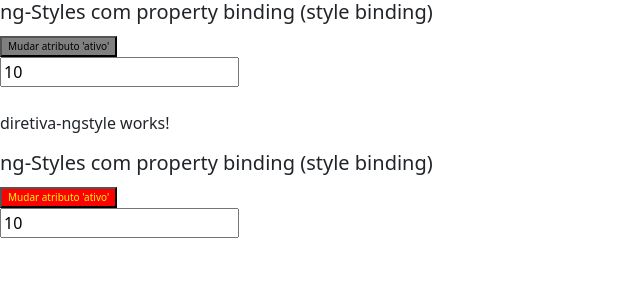
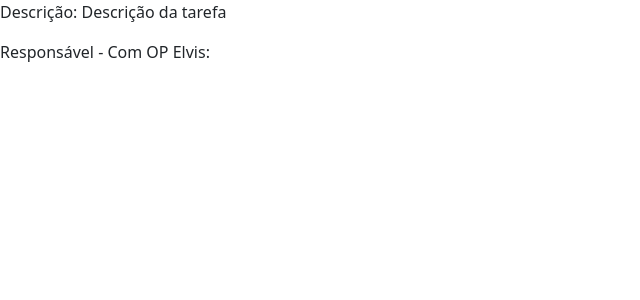
Before and after one commit to silasgon/update-angular_2, an Angular app in the folder diretivas/: page / in a window 1280 px wide. Shown: the top 300 px of the page, without its empty margins (0-640 px from the left). Built offline with nearby package versions, Linux system fonts and the light colour scheme.

Commit message:
Operador Elvis

```diff
--- a/diretivas/src/app/app.component.html
+++ b/diretivas/src/app/app.component.html
@@ -6,4 +6,6 @@
 
 <!-- <app-diretiva-ngclass></app-diretiva-ngclass> -->
 
-<app-diretiva-ngstyle></app-diretiva-ngstyle>
+<!-- <app-diretiva-ngstyle></app-diretiva-ngstyle> -->
+
+<app-operador-elvis></app-operador-elvis>
--- a/diretivas/src/app/app.module.ts
+++ b/diretivas/src/app/app.module.ts
@@ -9,6 +9,7 @@
 import { DiretivaNgclassComponent } from './diretiva-ngclass/diretiva-ngclass.component';
 import { DiretivaNgstyleComponent } from './diretiva-ngstyle/diretiva-ngstyle.component';
 import { FormsModule } from '@angular/forms';
+import { OperadorElvisComponent } from './operador-elvis/operador-elvis.component';
 
 @NgModule({
   declarations: [
@@ -17,7 +18,8 @@
     DiretivaNgswitchComponent,
     DiretivaNgforComponent,
     DiretivaNgclassComponent,
-    DiretivaNgstyleComponent
+    DiretivaNgstyleComponent,
+    OperadorElvisComponent
   ],
   imports: [
     BrowserModule,
--- /dev/null
+++ b/diretivas/src/app/operador-elvis/operador-elvis.component.html
@@ -0,0 +1,5 @@
+<p>Descrição: {{ tarefa.desc }}</p>
+<!-- <p>Responsável: {{ tarefa.responsavel.nome}}</p> -->
+<!-- <p>Responsável: {{ tarefa.responsavel != null ? tarefa.responsavel.nome : ''}}</p> -->
+
+<p>Responsável - Com OP Elvis: {{ tarefa.responsavel?.usuario?.nome}}</p>
--- /dev/null
+++ b/diretivas/src/app/operador-elvis/operador-elvis.component.ts
@@ -0,0 +1,23 @@
+import { Component, OnInit } from '@angular/core';
+
+@Component({
+  selector: 'app-operador-elvis',
+  templateUrl: './operador-elvis.component.html',
+  styleUrls: ['./operador-elvis.component.css']
+})
+export class OperadorElvisComponent implements OnInit {
+
+  tarefa: any = {
+    desc: 'Descrição da tarefa',
+    responsavel: {
+      usuario: null
+    },
+    /* responsavel: {nome: 'Silas'} */
+  };
+
+  constructor() { }
+
+  ngOnInit(): void {
+  }
+
+}
```
Also changed, not shown: diretivas/src/app/operador-elvis/operador-elvis.component.css (added), 1 other file (tests, documents, lock files or other folders).
